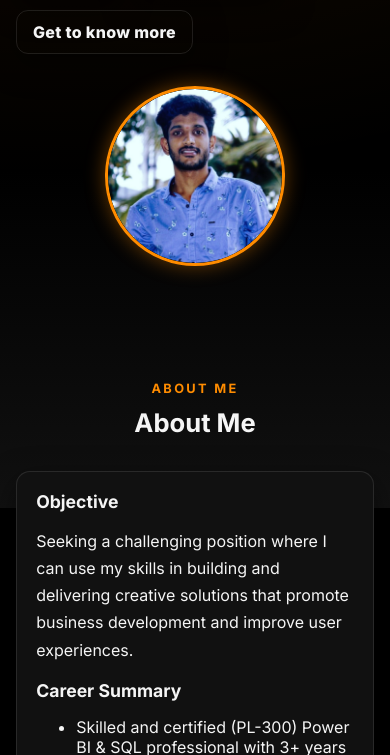
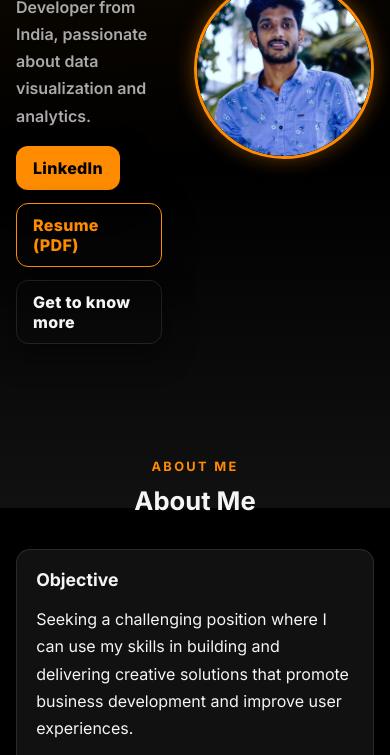
Before and after one commit to sujithts31618-ui/sujithts31618.github.io, a plain HTML site: page index.html in a window 390 px wide. Shown: the part 336-1091 px from the top of the page. Drawn offline with Linux system fonts and the light colour scheme.

Commit message:
Update style.css

```diff
--- a/style.css
+++ b/style.css
@@ -143,7 +143,6 @@ h3{font-size:1.1rem}
 }
 
 @media (max-width: 980px){
-  .hero-inner{grid-template-columns:1fr}
   .hero-visual{width:180px; height:180px}
 }
 
```
